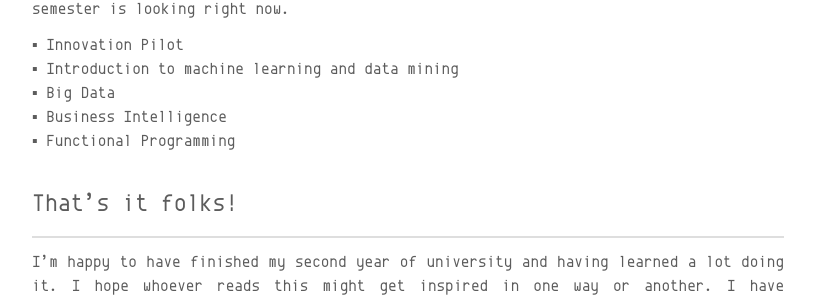
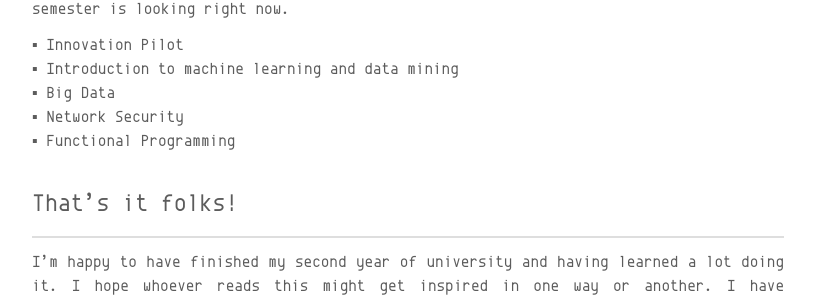
Before and after one commit to InAbsencia/inabsentia.io, a Jekyll site: the page built from src/_posts/2018-06-24-Second-Year-BEng-Software-Engineering.markdown, in a window 1280 px wide and 1400 px high, scrolled down 5337 px. Shown: the part 320-620 px from the top of the window, without its empty margins (232-1047 px from the left). Built offline with Jekyll 4.4.1, drawn with Linux system fonts in a browser that asks for light colours.

Commit message:
Change bio. Fix pointer:cursor error. Change courses in post.

```diff
--- a/_config.yml
+++ b/_config.yml
@@ -32,7 +32,7 @@
 author:
   name     : "Iyyel"
   job      : " ..buffer overflow.."
-  bio      : "ricer // *nix enthusiast // developer"
+  bio      : "developer // *nix enthusiast // ricer"
   thumb    : /assets/img/author.jpg
   email    : i@iyyel.io
   url      : https://iyyel.io
--- a/src/_posts/2018-06-24-Second-Year-BEng-Software-Engineering.markdown
+++ b/src/_posts/2018-06-24-Second-Year-BEng-Software-Engineering.markdown
@@ -174,7 +174,7 @@
 - ▪ Innovation Pilot
 - ▪ Introduction to machine learning and data mining
 - ▪ Big Data
-- ▪ Business Intelligence
+- ▪ Network Security
 - ▪ Functional Programming
 {: style="text-align: justify;"}
 <br/>
--- a/src/assets/scss/_layout.scss
+++ b/src/assets/scss/_layout.scss
@@ -121,7 +121,7 @@
   position: relative;
   padding: 0;
   pointer-events: all;
-  cursor: pointer;
+  cursor: default;
 
   li {
     display: inline-block;
```
